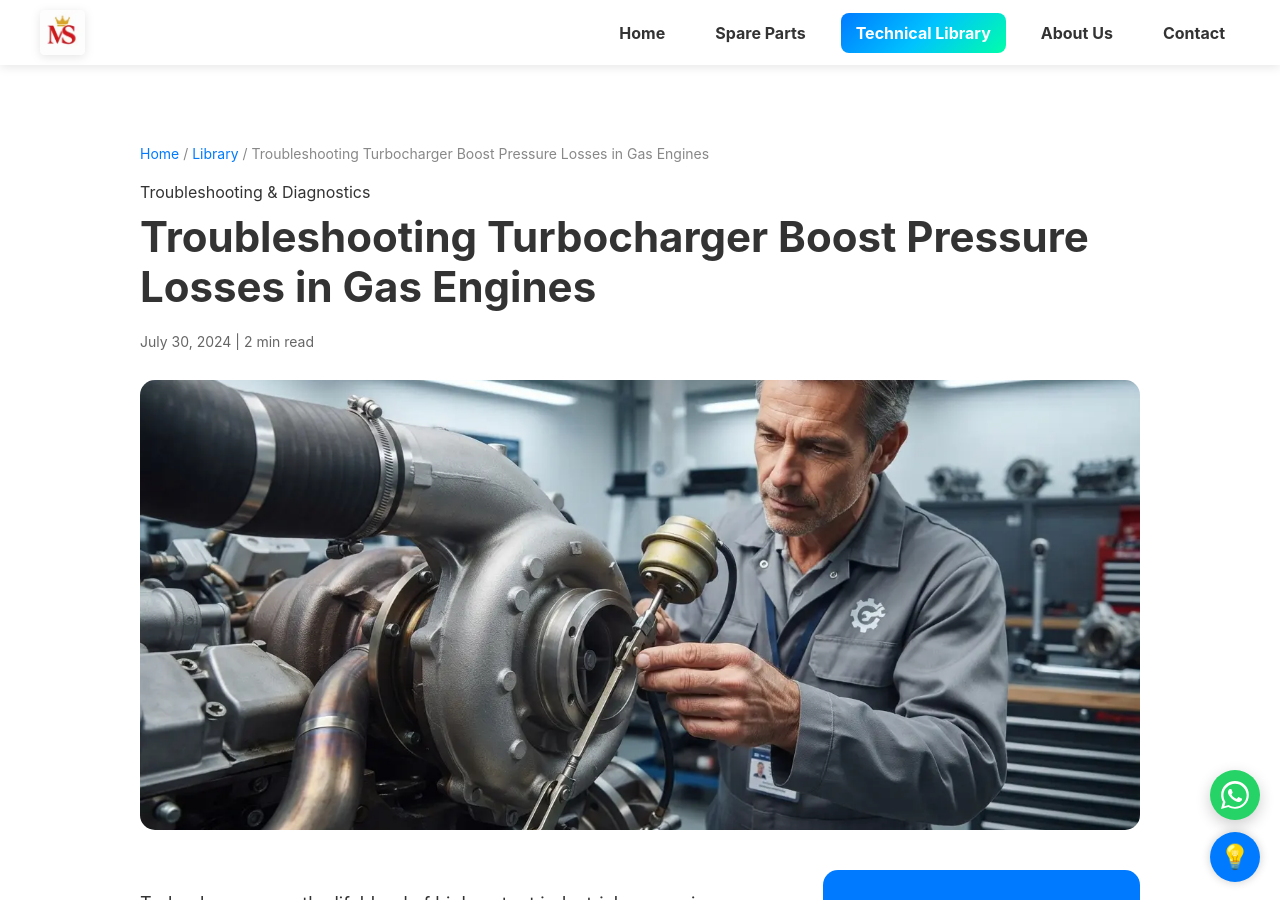
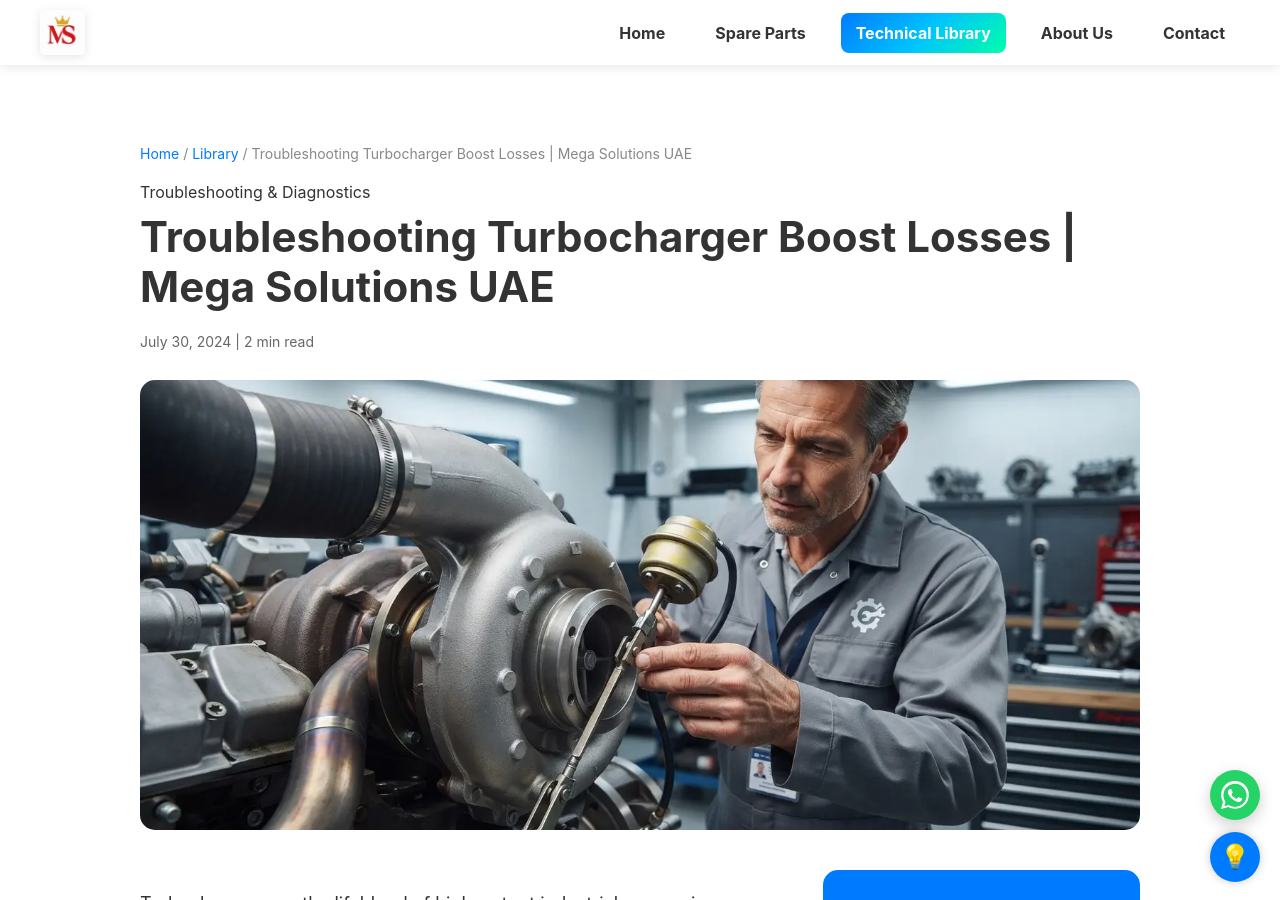
Before and after one commit to Khisal786/Mega-Solutions-UAE, a Jekyll site: the page built from _posts/2024-07-30-troubleshooting-turbocharger-boost-pressure-losses.md, in a window 1280 px wide and 900 px high. Built offline with Jekyll 4.4.1, drawn with Linux system fonts in a browser that asks for light colours.

Commit message:
Update title for turbocharger troubleshooting post

```diff
--- a/_posts/2024-07-30-troubleshooting-turbocharger-boost-pressure-losses.md
+++ b/_posts/2024-07-30-troubleshooting-turbocharger-boost-pressure-losses.md
@@ -1,6 +1,6 @@
 ---
 layout: post
-title: "Troubleshooting Turbocharger Boost Pressure Losses in Gas Engines"
+title: "Troubleshooting Turbocharger Boost Losses | Mega Solutions UAE"
 date: 2024-07-30
 image: /assets/images/blog/troubleshooting-turbocharger-boost-pressure-losses.webp
 description: "An expert engineering guide on identifying and resolving boost pressure drops, wastegate faults, and air leaks in industrial gas engines."
```
